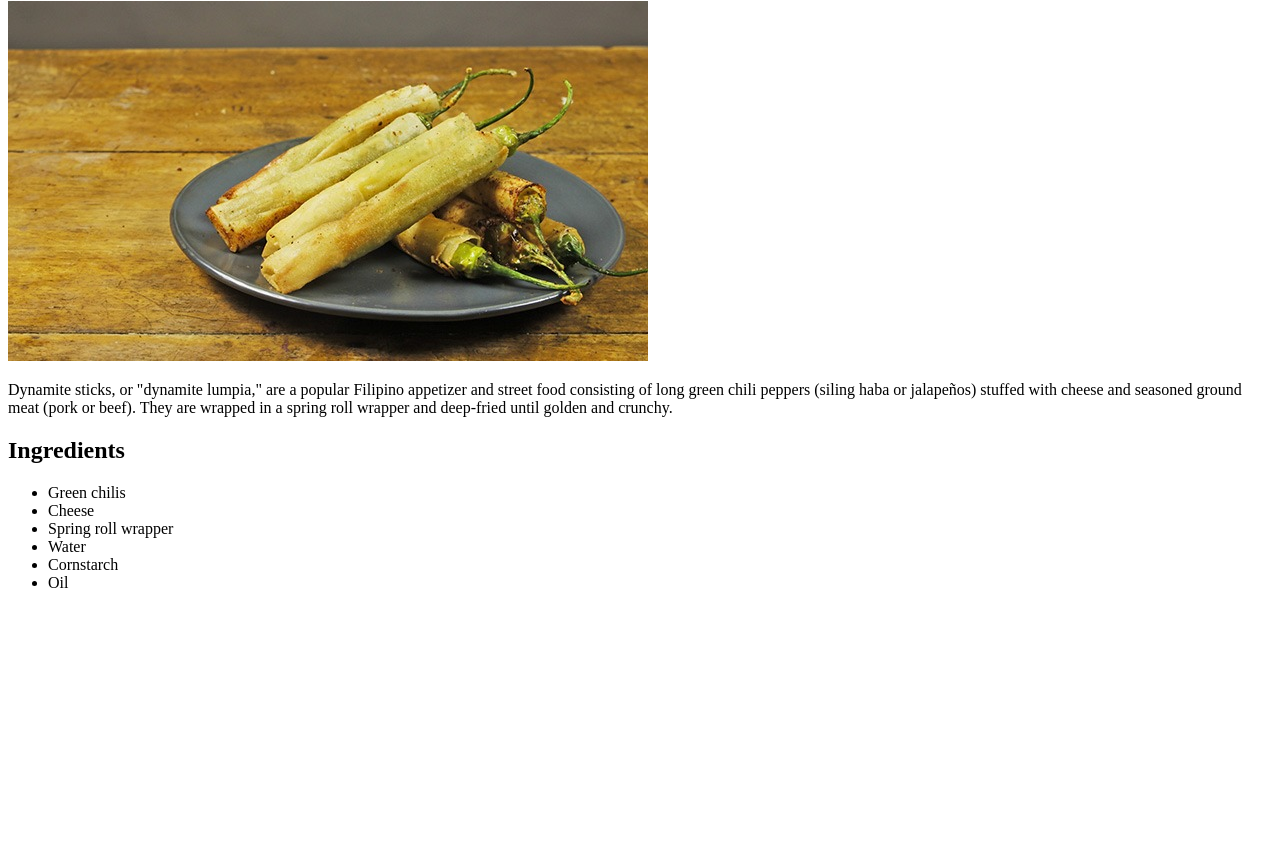
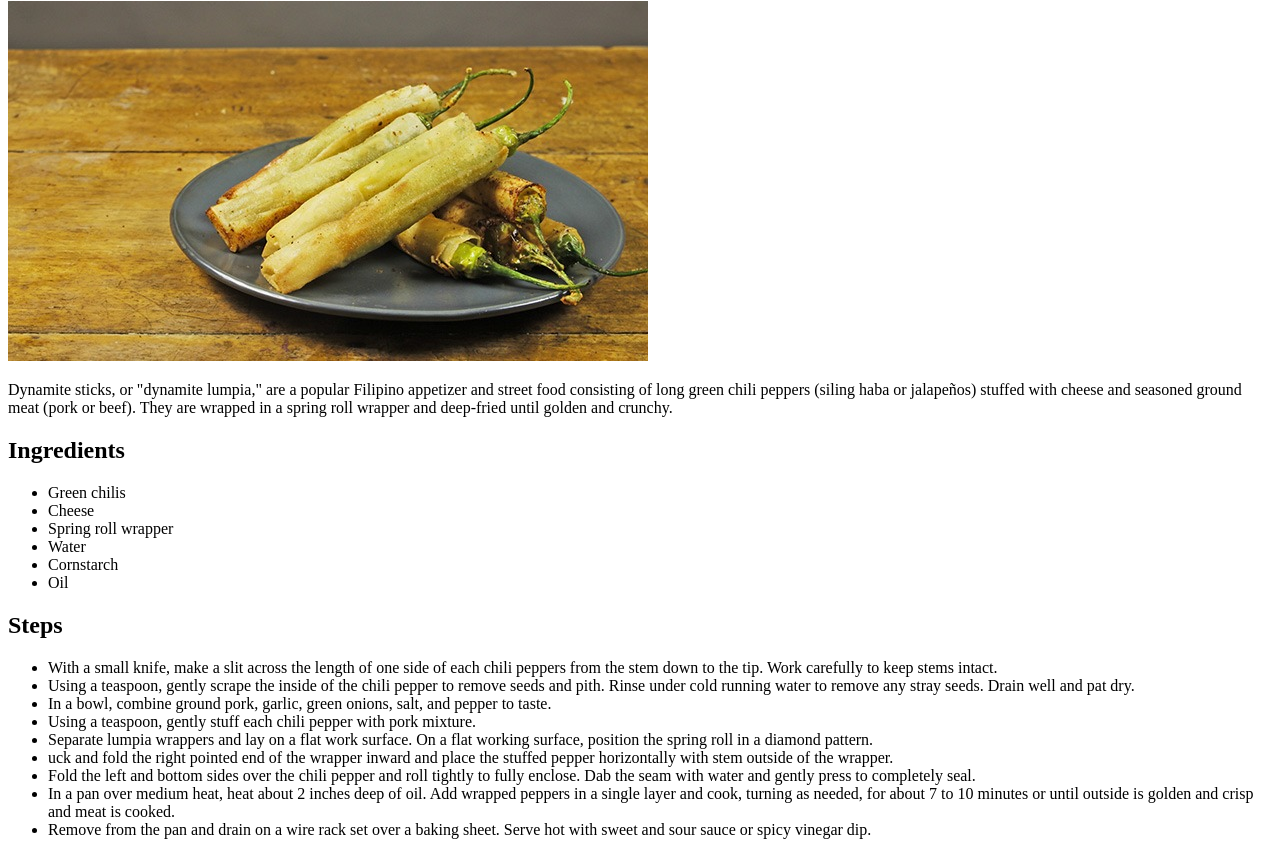
Before and after one commit to Cloudyday-everyday/odin-recipes, a plain HTML site: page recipes/dynamite-sticks.html in a window 1280 px wide. Shown: the part 105-960 px from the top of the page. Before the commit the page ends 800 px from the top, so only its background shows below. Drawn offline with Linux system fonts and the light colour scheme.

Commit message:
Complete first version of dynamite-sticks.html

```diff
--- a/recipes/dynamite-sticks.html
+++ b/recipes/dynamite-sticks.html
@@ -20,5 +20,21 @@
         <li>Cornstarch</li>
         <li>Oil</li>
     </ul>
+
+    <h2>Steps</h2>
+    <ul>
+        <li>With a small knife, make a slit across the length of one side of each chili peppers from the stem down to the tip. Work carefully to keep stems intact. </li>
+        <li>Using a teaspoon, gently scrape the inside of the chili pepper to remove seeds and pith. Rinse under cold running water to remove any stray seeds. Drain well and pat dry.</li>
+        <li>In a bowl, combine ground pork, garlic, green onions, salt, and pepper to taste. </li>
+        <li>Using a teaspoon, gently stuff each chili pepper with pork mixture.</li>
+        <li>Separate lumpia wrappers and lay on a flat work surface. On a flat working surface, position the spring roll in a diamond pattern. </li>
+        <li>uck and fold the right pointed end of the wrapper inward and place the stuffed pepper horizontally with stem outside of the wrapper.</li>
+        <li>Fold the left and bottom sides over the chili pepper and roll tightly to fully enclose. Dab the seam with water and gently press to completely seal.</li>
+        <li>In a pan over medium heat, heat about 2 inches deep of oil. Add wrapped peppers in a single layer and cook, turning as needed, for about 7 to 10 minutes or until outside is golden and crisp and meat is cooked. </li>
+        <li>Remove from the pan and drain on a wire rack set over a baking sheet. Serve hot with sweet and sour sauce or spicy vinegar dip.</li>
+    </ul>
+
+
+
 </body>
 </html>
```
